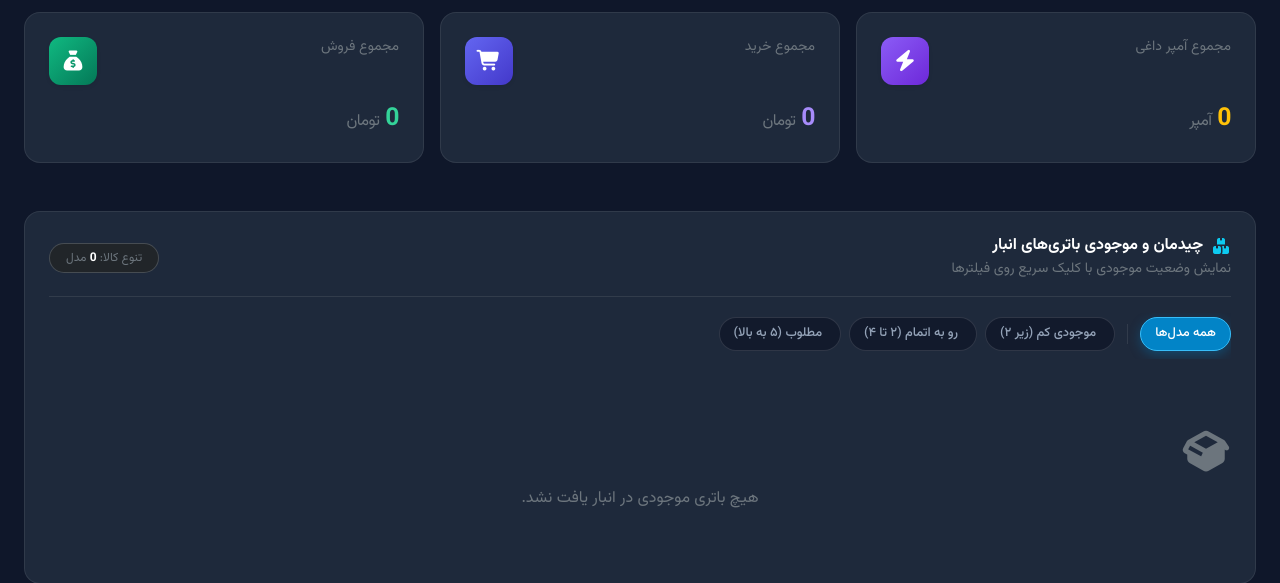
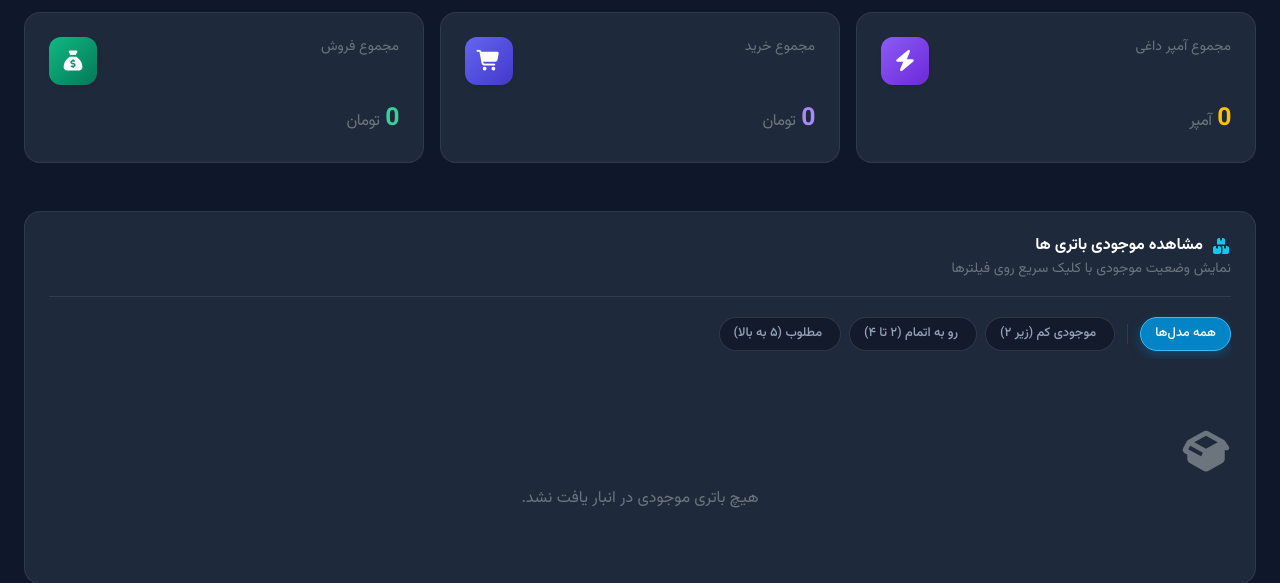
Before and after one commit to ashem1100/emamicar, a Django app: page /dashboard/ in a window 1280 px wide. Shown: the part 324-907 px from the top of the page. Run offline with Django 5.2, Linux system fonts and the light colour scheme; the visitor is signed in with stand-in values (Sample User, id 1); data that the repository does not hold is empty; some libraries are stand-ins or nearby versions.

Commit message:
edit some texts in main dashboard

```diff
--- a/templates/dashboard.html
+++ b/templates/dashboard.html
@@ -296,15 +296,11 @@
                         <div>
                             <h5 class="fw-bold mb-1 d-flex align-items-center gap-2 text-white fs-6 fs-md-5">
                                 <i class="fa-solid fa-boxes-stacked text-info"></i>
-                                چیدمان و موجودی باتری‌های انبار
+                                مشاهده موجودی باتری ها
                             </h5>
                             <p class="text-secondary small mb-0">نمایش وضعیت موجودی با کلیک سریع روی فیلترها</p>
                         </div>
-                        <div>
-                            <span class="badge bg-dark border border-secondary border-opacity-50 text-secondary fw-normal px-3 py-2 rounded-pill">
-                                تنوع کالا: <strong class="text-white">{{ inventory_summary|length }}</strong> مدل
-                            </span>
-                        </div>
+
                     </div>
 
                     <!-- ردیف فیلترهای تک‌کلیکه (Filter Chips) بدون نیاز به تایپ -->
```
